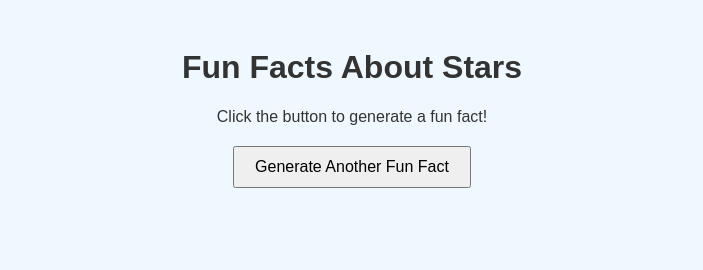
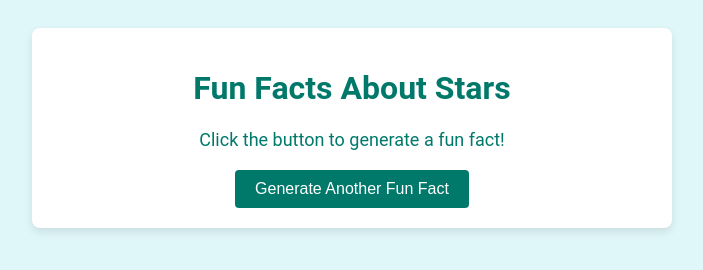
Before and after one commit to DewmithMagamage/Fun-Facts-Generator-App, a plain HTML site: page index.html in a window 1280 px wide. Shown: the whole page, without its empty margins (288-991 px from the left). Drawn offline with Linux system fonts and the light colour scheme.

Commit message:
Update style.css

```diff
--- a/style.css
+++ b/style.css
@@ -1,7 +1,7 @@
-
+/* style.css */
 body {
-    font-family: Arial, sans-serif;
-    background-color: #f0f8ff;
+    font-family: 'Roboto', sans-serif;
+    background-color: #e0f7fa;
     color: #333;
     text-align: center;
     padding: 20px;
@@ -10,11 +10,33 @@ body {
 .container {
     max-width: 600px;
     margin: 0 auto;
+    background-color: #ffffff;
+    padding: 20px;
+    border-radius: 8px;
+    box-shadow: 0 4px 8px rgba(0, 0, 0, 0.1);
 }
 
-button {
+h1 {
+    color: #00796b;
+}
+
+select, button {
     padding: 10px 20px;
     font-size: 16px;
     margin-top: 20px;
     cursor: pointer;
+    border: none;
+    border-radius: 4px;
+    background-color: #00796b;
+    color: #ffffff;
 }
+
+button:hover, select:hover {
+    background-color: #004d40;
+}
+
+#fact-display {
+    margin-top: 20px;
+    font-size: 18px;
+    color: #00796b;
+}
```
